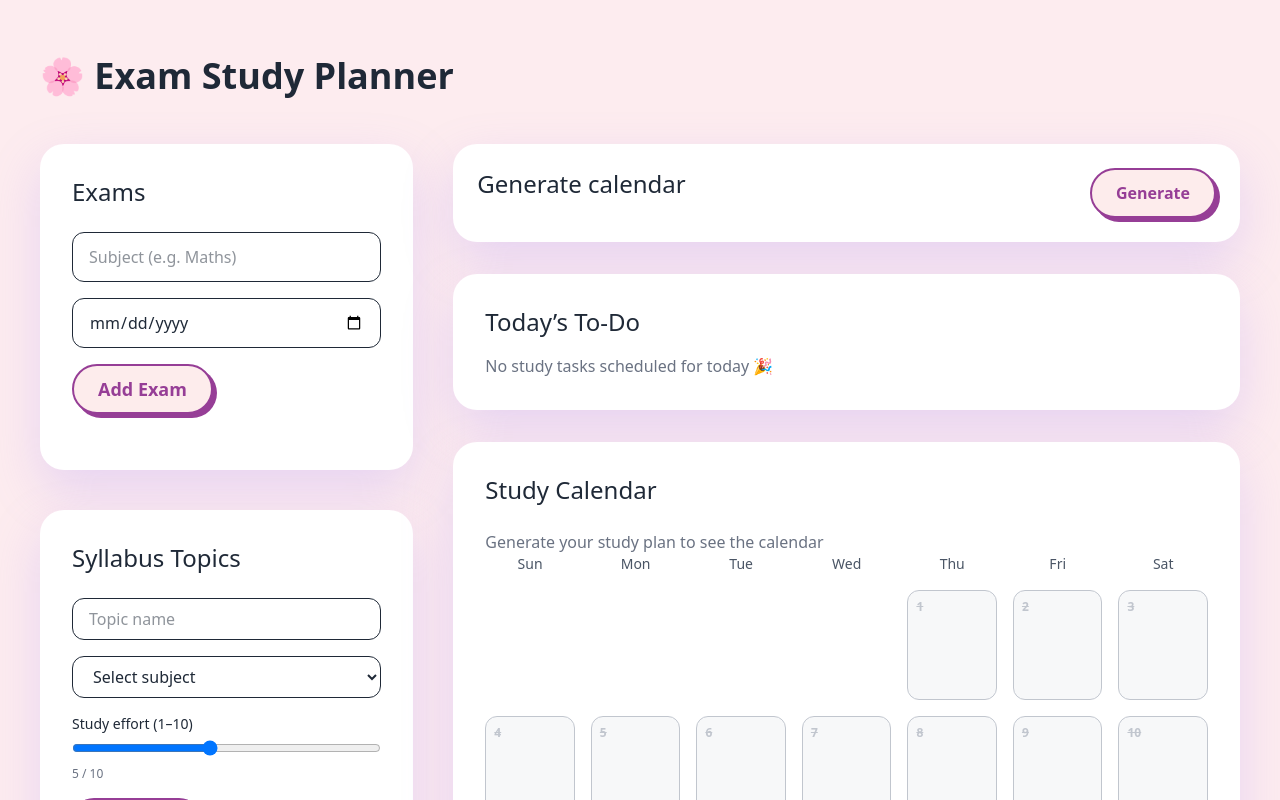
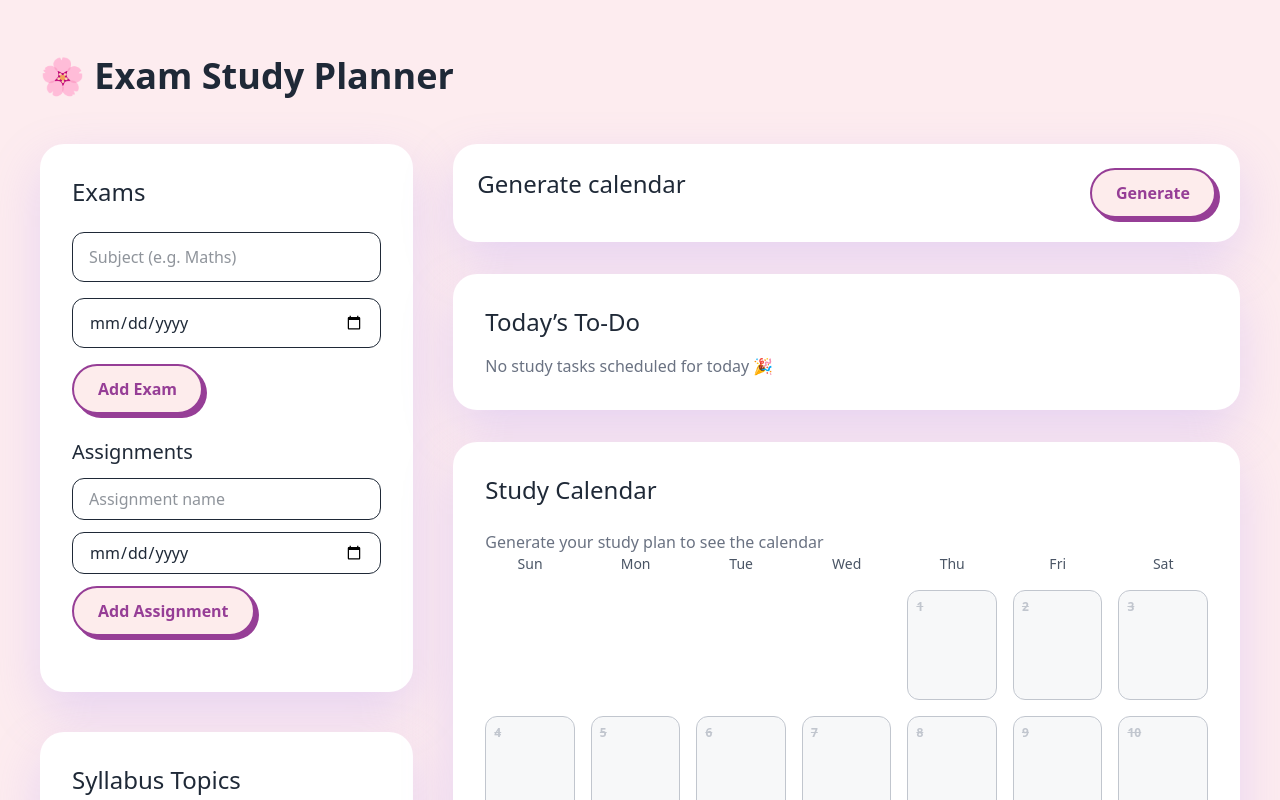
Before and after one commit to Vadiaaaaaaa/exam-study-planner, a React (Vite) app in the folder frontend/: page / in a window 1280 px wide. Shown: the top 800 px of the page. Built offline with nearby package versions, Linux system fonts and the light colour scheme.

Commit message:
Add Assignment section

```diff
--- a/frontend/package.json
+++ b/frontend/package.json
@@ -11,6 +11,7 @@
   },
   "dependencies": {
     "axios": "^1.13.2",
+    "firebase": "^12.8.0",
     "react": "^19.2.0",
     "react-dom": "^19.2.0"
   },
--- a/frontend/src/App.jsx
+++ b/frontend/src/App.jsx
@@ -21,40 +21,51 @@ const formatLocalDateKey = (date) => {
 export default function App() {
   const [exams, setExams] = useState([]);
   const [topics, setTopics] = useState([]);
+  const [assignments, setAssignments] = useState([]);
   const [hoursPerDay, setHoursPerDay] = useState(2);
   const [calendar, setCalendar] = useState({});
   const [hydrated, setHydrated] = useState(false);
 
-  /* ---------- LOAD ---------- */
+  /* ---------- LOAD FROM LOCAL STORAGE ---------- */
   useEffect(() => {
     const e = localStorage.getItem("exams");
     const t = localStorage.getItem("topics");
+    const a = localStorage.getItem("assignments");
     const h = localStorage.getItem("hoursPerDay");
     const c = localStorage.getItem("calendar");
 
     if (e) setExams(JSON.parse(e));
     if (t) setTopics(JSON.parse(t));
+    if (a) setAssignments(JSON.parse(a));
     if (h) setHoursPerDay(JSON.parse(h));
     if (c) setCalendar(JSON.parse(c));
 
     setHydrated(true);
   }, []);
 
-  /* ---------- SAVE ---------- */
   useEffect(() => {
   if (!hydrated) return;
+  setCalendar({});
+}, [topics, exams, hoursPerDay, hydrated]);
+
+
+  /* ---------- SAVE TO LOCAL STORAGE ---------- */
+  useEffect(() => {
+    if (!hydrated) return;
+
     localStorage.setItem("exams", JSON.stringify(exams));
     localStorage.setItem("topics", JSON.stringify(topics));
+    localStorage.setItem("assignments", JSON.stringify(assignments));
     localStorage.setItem("hoursPerDay", JSON.stringify(hoursPerDay));
     localStorage.setItem("calendar", JSON.stringify(calendar));
-  }, [exams, topics, hoursPerDay, calendar, hydrated]);
+  }, [exams, topics, assignments, hoursPerDay, calendar, hydrated]);
 
-  /* ---------- GENERATE ---------- */
+  /* ---------- GENERATE CALENDAR ---------- */
   const generateCalendar = () => {
     if (!exams.length || !topics.length) return;
 
     const calendarMap = {};
-  const dayHoursLeft = {}; // 👈 tracks remaining hours per day
+    const dayHoursLeft = {};
 
     const today = new Date();
     today.setHours(0, 0, 0, 0);
@@ -63,13 +74,13 @@ export default function App() {
       const examDate = parseLocalDate(exam.date);
 
       const subjectTopics = topics
-      .filter(t => t.subject === exam.subject)
-      .map(t => ({ ...t, remaining: t.difficulty }));
+        .filter((t) => t.subject === exam.subject)
+        .map((t) => ({ ...t, remaining: t.difficulty }));
 
       let currentDay = new Date(today);
 
       while (
-      subjectTopics.some(t => t.remaining > 0) &&
+        subjectTopics.some((t) => t.remaining > 0) &&
         currentDay < examDate
       ) {
         const key = formatLocalDateKey(currentDay);
@@ -89,10 +100,7 @@ export default function App() {
           if (topic.remaining <= 0) continue;
           if (dayHoursLeft[key] <= 0) break;
 
-        const used = Math.min(
-          topic.remaining,
-          dayHoursLeft[key]
-        );
+          const used = Math.min(topic.remaining, dayHoursLeft[key]);
 
           calendarMap[key].push({
             subject: exam.subject,
@@ -107,7 +115,7 @@ export default function App() {
         currentDay.setDate(currentDay.getDate() + 1);
       }
 
-    // 🔴 Revision day (still capped)
+      // 🔴 Revision day (day before exam)
       const reviseDate = new Date(examDate);
       reviseDate.setDate(reviseDate.getDate() - 1);
       const reviseKey = formatLocalDateKey(reviseDate);
@@ -143,15 +151,28 @@ export default function App() {
         </h1>
 
         <div className="grid grid-cols-1 lg:grid-cols-3 gap-10">
+          {/* LEFT COLUMN */}
           <div className="space-y-10">
-            <Exams exams={exams} setExams={setExams} />
-            <Syllabus topics={topics} setTopics={setTopics} exams={exams} />
+            <Exams
+              exams={exams}
+              setExams={setExams}
+              assignments={assignments}
+              setAssignments={setAssignments}
+            />
+
+            <Syllabus
+              topics={topics}
+              setTopics={setTopics}
+              exams={exams}
+            />
+
             <Availability
               hoursPerDay={hoursPerDay}
               setHoursPerDay={setHoursPerDay}
             />
           </div>
 
+          {/* RIGHT COLUMN */}
           <div className="lg:col-span-2 space-y-8">
             <div className="bg-white rounded-3xl p-6 shadow-[0_20px_50px_rgba(167,139,250,0.25)] flex justify-between">
               <h2 className="text-2xl font-medium">
@@ -172,7 +193,11 @@ export default function App() {
             </div>
 
             <TodayTodo calendar={calendar} />
-            <Calendar calendar={calendar} exams={exams} />
+            <Calendar
+              calendar={calendar}
+              exams={exams}
+              assignments={assignments}
+            />
           </div>
         </div>
       </div>
--- a/frontend/src/pages/Exams.jsx
+++ b/frontend/src/pages/Exams.jsx
@@ -1,16 +1,24 @@
 import { useState } from "react";
 
-export default function Exams({ exams, setExams }) {
+export default function Exams({
+  exams,
+  setExams,
+  assignments,
+  setAssignments,
+}) {
   const [subject, setSubject] = useState("");
   const [date, setDate] = useState("");
+  const [assignmentName, setAssignmentName] = useState("");
+  const [assignmentDate, setAssignmentDate] = useState("");
 
+  /* ---------- ADD EXAM ---------- */
   const addExam = () => {
     if (!subject || !date) return;
 
-    setExams([
-      ...exams,
+    setExams((prev) => [
+      ...prev,
       {
-        id: Date.now(), // ✅ stable id
+        id: Date.now(),
         subject,
         date,
       },
@@ -24,13 +32,32 @@ export default function Exams({ exams, setExams }) {
     setExams((prev) => prev.filter((e) => e.id !== id));
   };
 
+  /* ---------- ADD ASSIGNMENT ---------- */
+  const addAssignment = () => {
+    if (!assignmentName || !assignmentDate) return;
+
+    setAssignments((prev) => [
+      ...prev,
+      {
+        id: Date.now(),
+        name: assignmentName,
+        date: assignmentDate,
+      },
+    ]);
+
+    setAssignmentName("");
+    setAssignmentDate("");
+  };
+
+  const deleteAssignment = (id) => {
+    setAssignments((prev) => prev.filter((a) => a.id !== id));
+  };
+
   return (
     <div className="bg-white rounded-3xl p-8 shadow-[0_20px_50px_rgba(167,139,250,0.25)]">
-      <h2 className="text-2xl font-medium mb-6">
-        Exams
-      </h2>
+      <h2 className="text-2xl font-medium mb-6">Exams</h2>
 
-      {/* Add exam form */}
+      {/* ---------- ADD EXAM FORM ---------- */}
       <div className="space-y-4 mb-6">
         <input
           className="w-full rounded-xl border px-4 py-3"
@@ -54,7 +81,7 @@ export default function Exams({ exams, setExams }) {
             border-2 border-[#963e96]
             bg-[#FDECEC]
             text-[#963e96]
-            font-semibold text-lg
+            font-semibold
             px-6 h-[50px]
             shadow-[4px_4px_0_0_#963e96]
             transition-all
@@ -62,46 +89,94 @@ export default function Exams({ exams, setExams }) {
             active:shadow-[2px_2px_0_0_#963e96]
             active:translate-x-[2px]
             active:translate-y-[2px]
-            select-none
           "
         >
           Add Exam
         </button>
       </div>
 
-      {/* Exam list */}
+      {/* ---------- EXAM LIST ---------- */}
       {exams.length > 0 && (
-        <div className="space-y-3">
+        <div className="space-y-3 mb-8">
           {exams.map((exam) => (
             <div
               key={exam.id}
-              className="
-                flex items-center justify-between
-                bg-pink-50
-                rounded-xl
-                px-4 py-3
-              "
+              className="flex items-center justify-between bg-pink-50 rounded-xl px-4 py-3"
             >
               <div>
-                <p className="font-medium">
-                  {exam.subject}
-                </p>
-                <p className="text-sm text-gray-500">
-                  {exam.date}
-                </p>
+                <p className="font-medium">{exam.subject}</p>
+                <p className="text-sm text-gray-500">{exam.date}</p>
               </div>
 
               <button
                 onClick={() => deleteExam(exam.id)}
-                className="
-                  text-rose-500
-                  hover:text-rose-700
-                  hover:bg-rose-100
-                  rounded-lg
-                  px-3 py-1
-                  transition
-                "
+                className="text-rose-500 hover:text-rose-700 hover:bg-rose-100 rounded-lg px-3 py-1 transition"
                 title="Delete exam"
+              >
+                🗑
+              </button>
+            </div>
+          ))}
+        </div>
+      )}
+
+      {/* ---------- ASSIGNMENTS ---------- */}
+      <h3 className="text-xl font-medium mb-3">Assignments</h3>
+
+      <div className="space-y-3 mb-6">
+        <input
+          placeholder="Assignment name"
+          value={assignmentName}
+          onChange={(e) => setAssignmentName(e.target.value)}
+          className="w-full border rounded-xl px-4 py-2"
+        />
+
+        <input
+          type="date"
+          value={assignmentDate}
+          onChange={(e) => setAssignmentDate(e.target.value)}
+          className="w-full border rounded-xl px-4 py-2"
+        />
+
+        <button
+          onClick={addAssignment}
+          className="
+            inline-flex items-center justify-center
+            rounded-full
+            border-2 border-[#963e96]
+            bg-[#FDECEC]
+            text-[#963e96]
+            font-semibold
+            px-6 h-[50px]
+            shadow-[4px_4px_0_0_#963e96]
+            transition-all
+            hover:bg-white
+            active:shadow-[2px_2px_0_0_#963e96]
+            active:translate-x-[2px]
+            active:translate-y-[2px]
+          "
+        >
+          Add Assignment
+        </button>
+      </div>
+
+      {/* ---------- ASSIGNMENT LIST ---------- */}
+      {assignments.length > 0 && (
+        <div className="space-y-3">
+          {assignments.map((a) => (
+            <div
+              key={a.id}
+              className="flex items-center justify-between bg-purple-50 rounded-xl px-4 py-3"
+            >
+              <div>
+                <p className="font-medium">{a.name}</p>
+                <p className="text-sm text-gray-500">{a.date}</p>
+              </div>
+
+              <button
+                onClick={() => deleteAssignment(a.id)}
+                className="text-purple-600 hover:text-purple-800 hover:bg-purple-100 rounded-lg px-3 py-1 transition"
+                title="Delete assignment"
               >
                 🗑
               </button>
--- a/frontend/src/pages/Syllabus.jsx
+++ b/frontend/src/pages/Syllabus.jsx
@@ -4,14 +4,25 @@ export default function Syllabus({ topics, setTopics, exams }) {
   const [name, setName] = useState("");
   const [subject, setSubject] = useState("");
   const [difficulty, setDifficulty] = useState(5);
+  const [error, setError] = useState("");
 
   const addTopic = () => {
-    if (!name || !subject) return;
+    if (!subject) {
+      setError("Please select a subject first");
+      return;
+    }
+
+    if (!name) {
+      setError("Please enter a topic name");
+      return;
+    }
+
+    setError("");
 
     setTopics(prev => [
       ...prev,
       {
-        id: Date.now(), // stable id
+        id: Date.now(), // ✅ stable ID
         name,
         subject,
         difficulty,
@@ -19,10 +30,11 @@ export default function Syllabus({ topics, setTopics, exams }) {
     ]);
 
     setName("");
-    setSubject("");
+    // ✅ do NOT reset subject
     setDifficulty(5);
   };
 
+  // ✅ THIS WAS MISSING — REQUIRED FOR DELETE BUTTON
   const deleteTopic = (id) => {
     setTopics(prev => prev.filter(t => t.id !== id));
   };
@@ -49,10 +61,7 @@ export default function Syllabus({ topics, setTopics, exams }) {
         >
           <option value="">Select subject</option>
           {exams.map((exam) => (
-            <option
-              key={exam.subject}
-              value={exam.subject}
-            >
+            <option key={exam.subject} value={exam.subject}>
               {exam.subject}
             </option>
           ))}
@@ -69,13 +78,19 @@ export default function Syllabus({ topics, setTopics, exams }) {
             max="10"
             value={difficulty}
             onChange={(e) => setDifficulty(Number(e.target.value))}
-            className="w-full accent-#973F96"
+            className="w-full accent-[#973F96]"
           />
 
           <p className="text-xs text-gray-500 mt-1">
             {difficulty} / 10
           </p>
         </div>
+
+        {error && (
+          <p className="text-sm text-red-500 font-medium">
+            {error}
+          </p>
+        )}
 
         <button
           onClick={addTopic}
```
Also changed, not shown: frontend/src/pages/Calendar.jsx (+20 -6 lines), 1 other file (tests, documents, lock files or other folders). Lines whose indentation alone changed are shown as unchanged.
